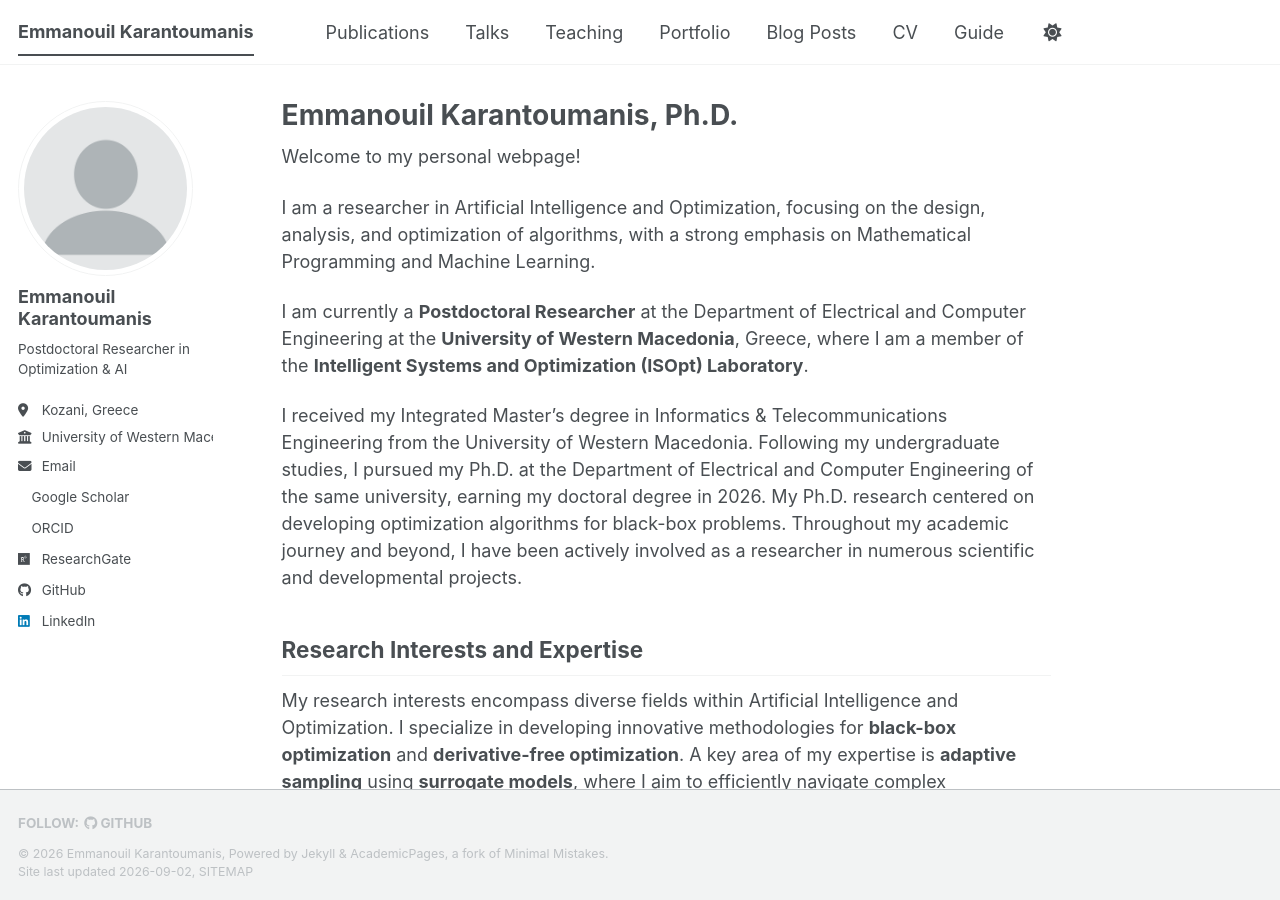
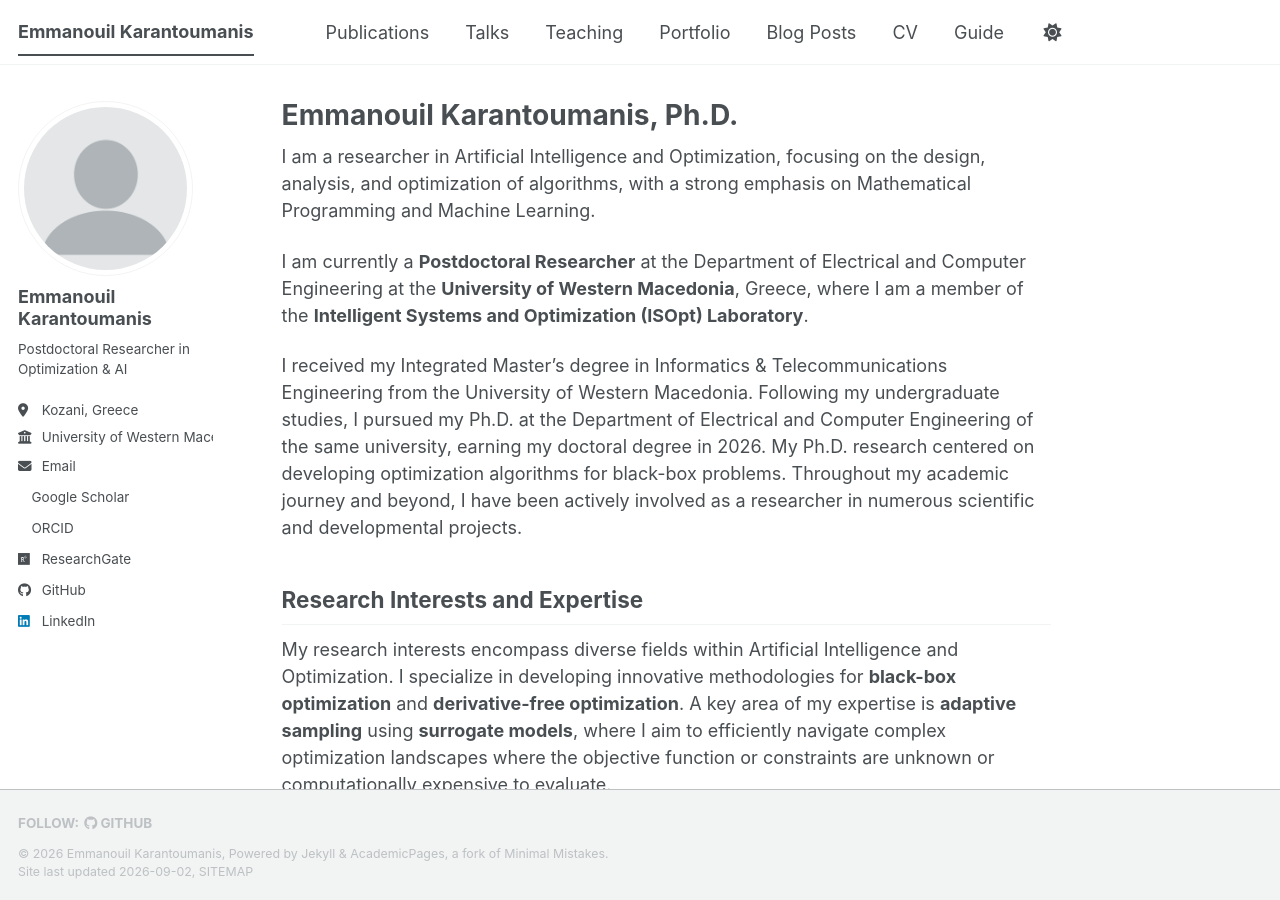
Before and after one commit to Karantoumanis/Karantoumanis.github.io, a Jekyll site: the page built from _pages/about.md, in a window 1280 px wide and 900 px high. Built offline with Jekyll 4.4.1, drawn with Linux system fonts in a browser that asks for light colours; a style sheet for code colours, icons or effects is not loaded.

Commit message:
Remove welcome message from about page
Removed the welcome message from the about page.

```diff
--- a/_pages/about.md
+++ b/_pages/about.md
@@ -6,8 +6,6 @@ redirect_from:
   - /about/
   - /about.html
 ---
-
-Welcome to my personal webpage!
 
 I am a researcher in Artificial Intelligence and Optimization, focusing on the design, analysis, and optimization of algorithms, with a strong emphasis on Mathematical Programming and Machine Learning.
 
```
